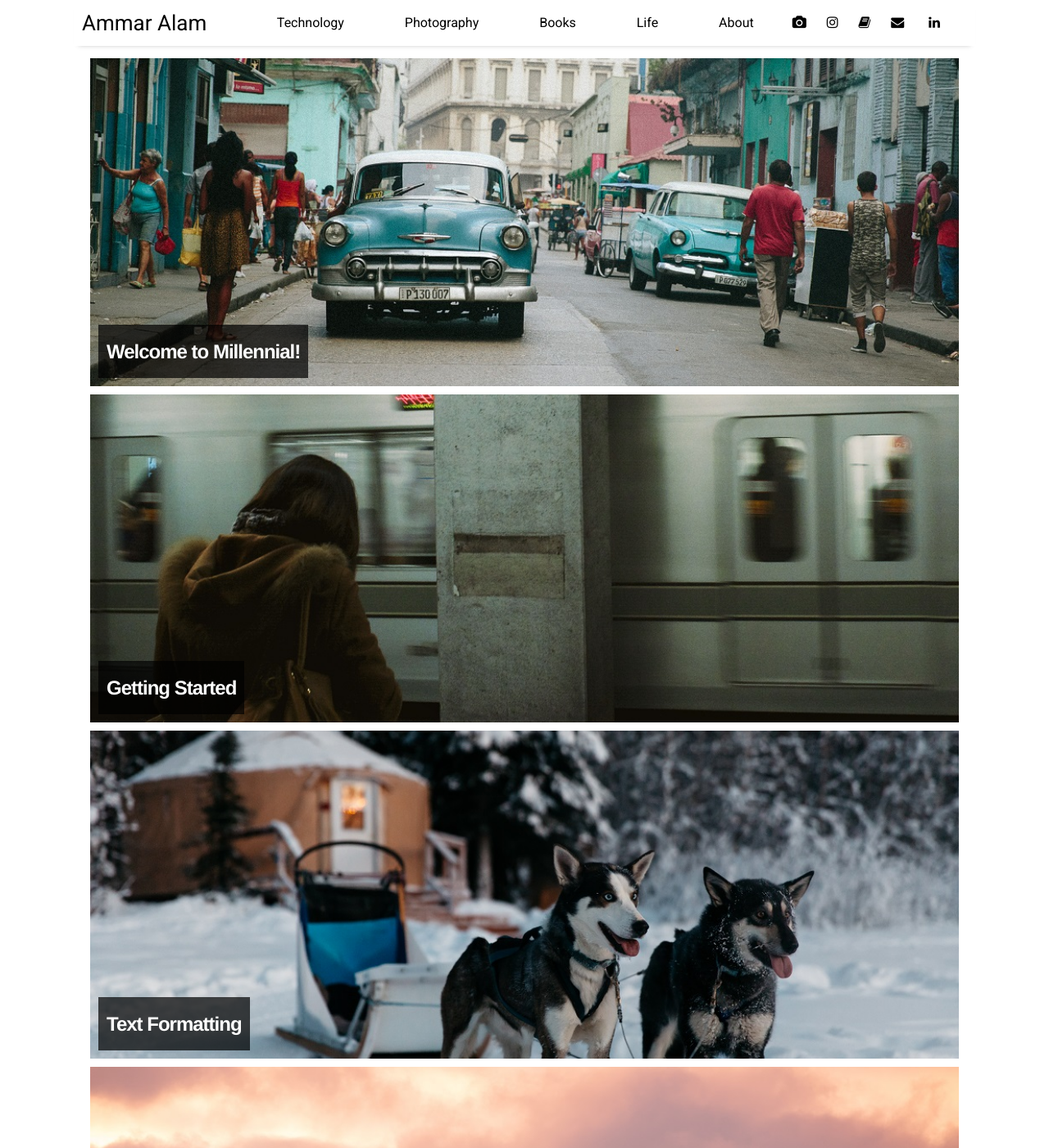
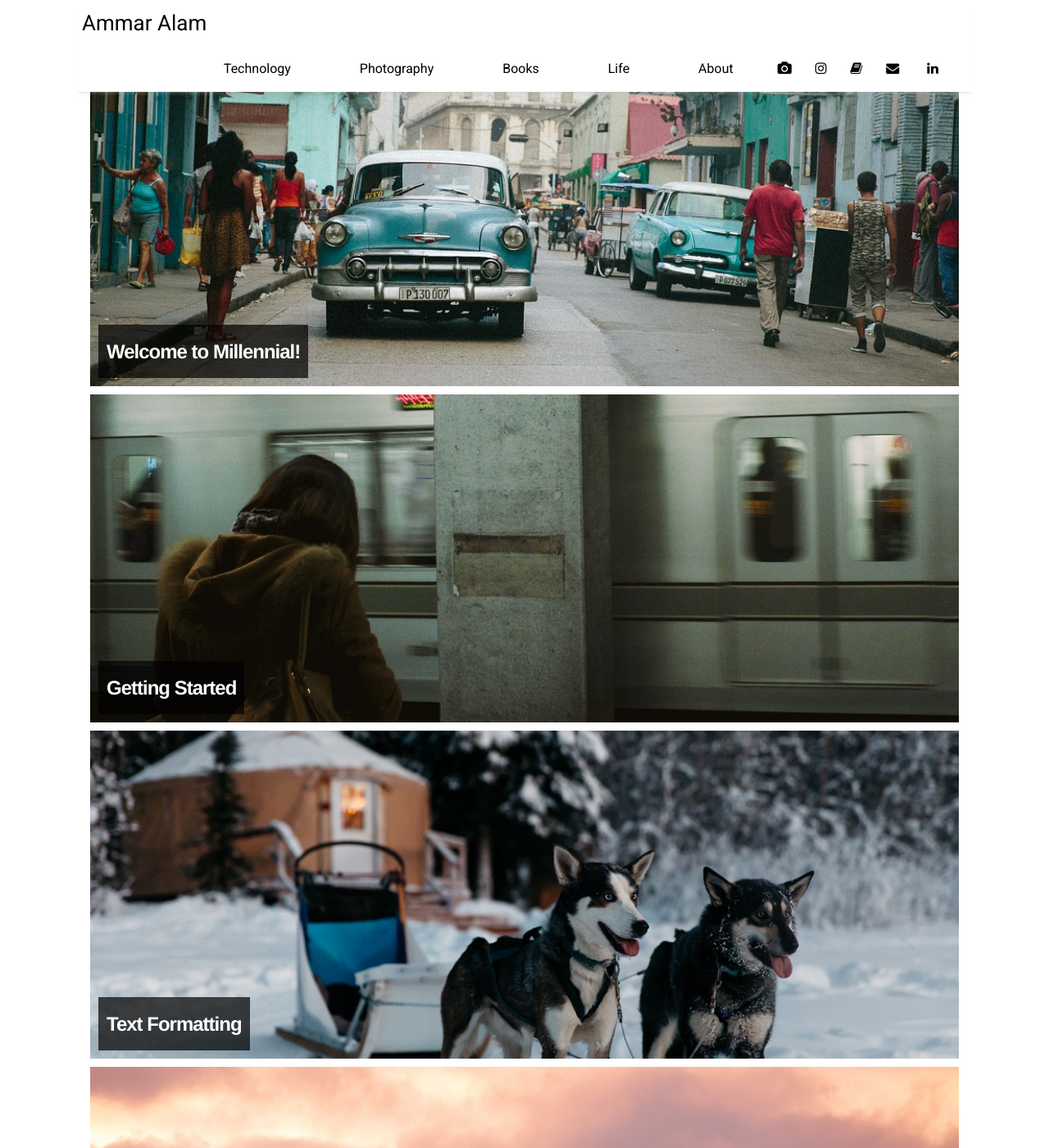
Before and after one commit to AALAM98mod100/AALAM98mod100.github.io, a Jekyll site: the page built from index.html, in a window 1280 px wide and 1400 px high. Shown: the whole window at 82% size. Built offline with Jekyll 4.4.1, drawn with Linux system fonts in a browser that asks for light colours; nearby versions of some CDN libraries; the list of posts is cut into pages by our own code.

Commit message:
css changes header

```diff
--- a/_sass/_header.scss
+++ b/_sass/_header.scss
@@ -34,10 +34,10 @@
   float: right;
 }
 .menu-link {
-  padding: 5px 35px;
+  padding: 5px 40px;
 }
 .icon-link {
-  padding: 5px 8px;
+  padding: 5px 10px;
 }
 
 /*
```
